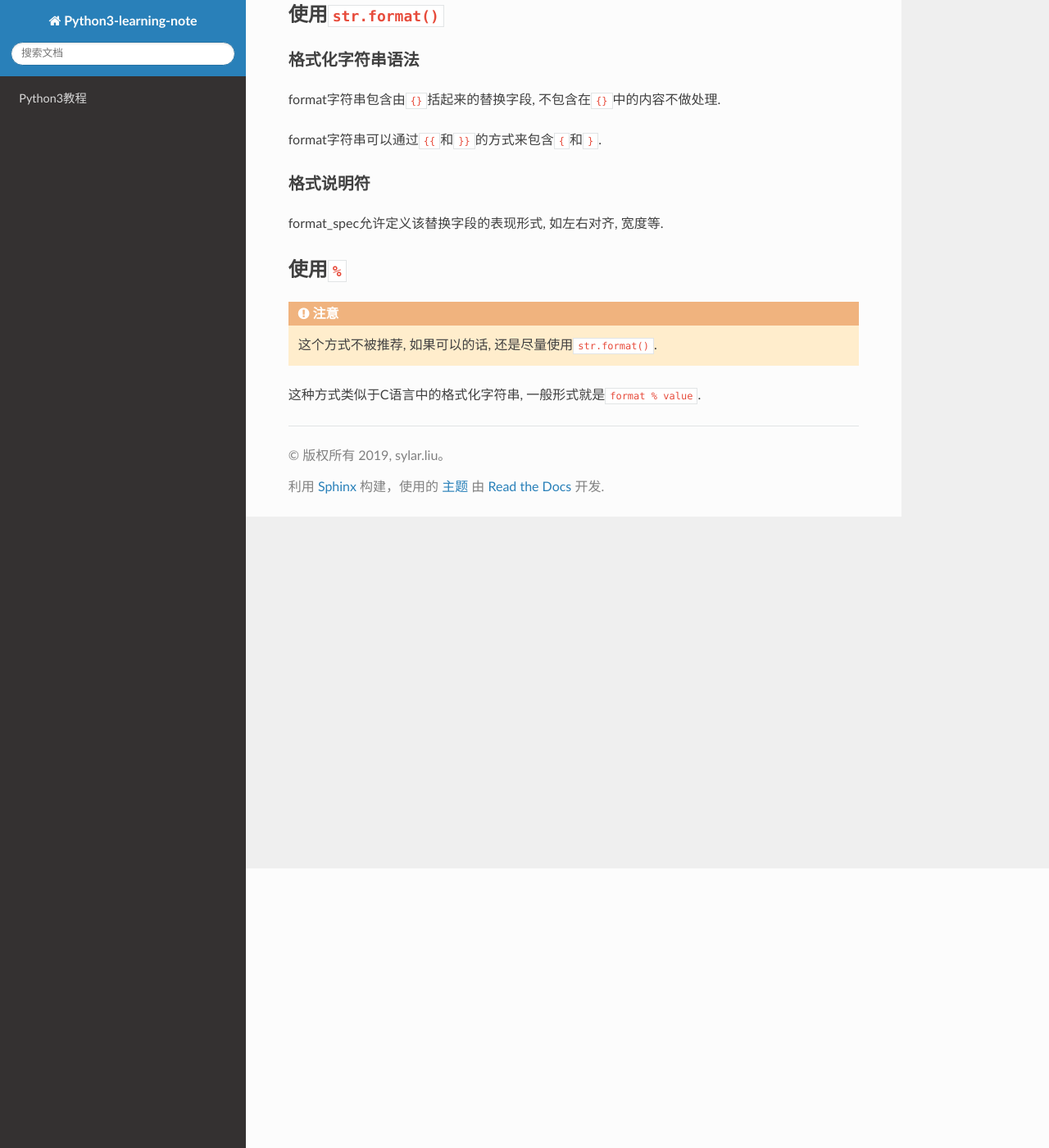
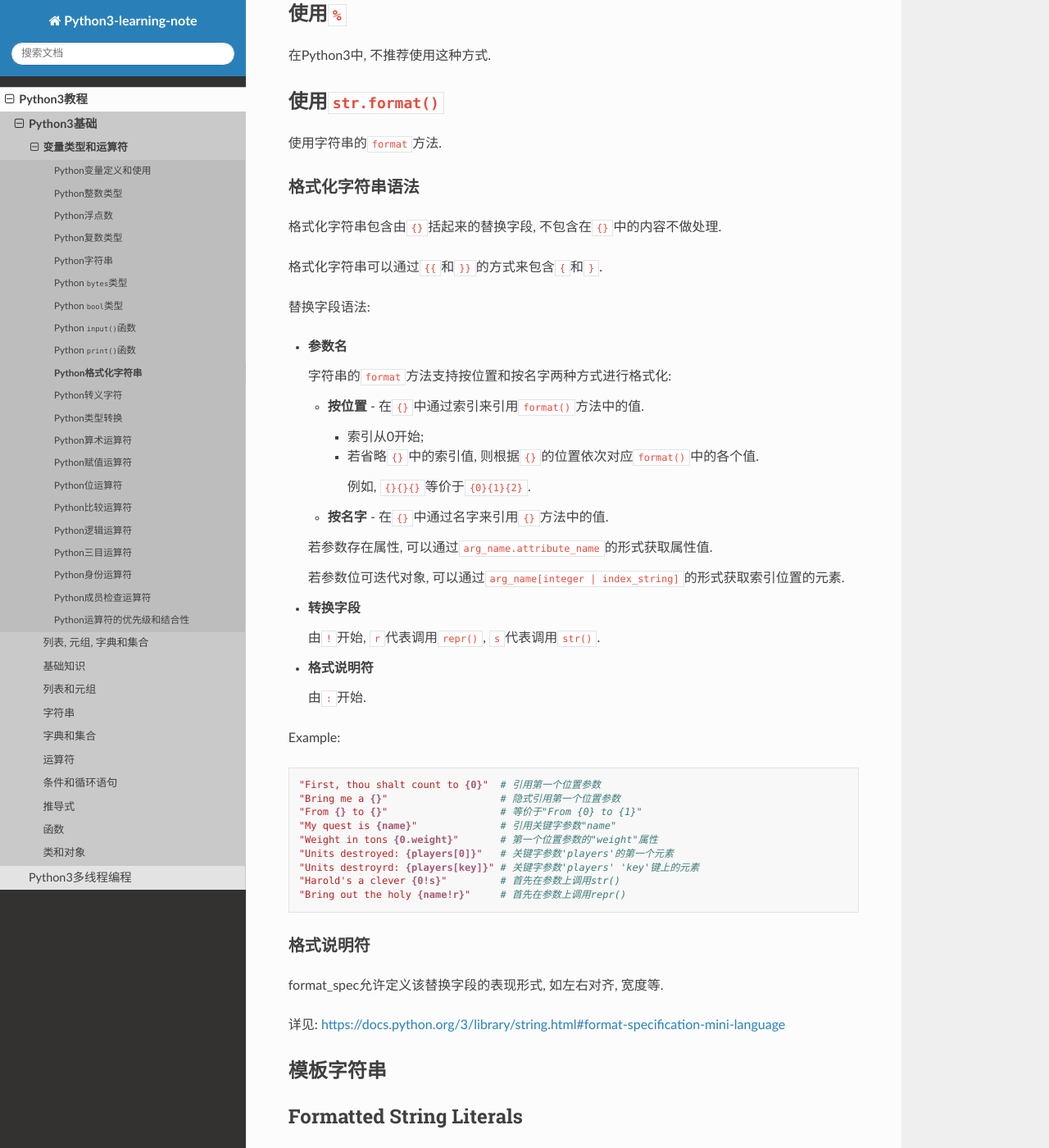
Before and after one commit to My-LearningNotes/Python3, a Sphinx documentation site: the page built from source/tutorial/basics/variable_and_operator/format_string.rst, in a window 1280 px wide and 1400 px high, scrolled down 341 px. Shown: the whole window at 82% size. Built offline with Sphinx 7.4.7 and the Read the Docs theme 2.0.0, drawn with Linux system fonts in a browser that asks for light colours; some of the changed text lies outside the part shown.

Commit message:
增加关于Python格式化字符串的笔记

```diff
--- a/source/tutorial/basics/variable_and_operator/format_string.rst
+++ b/source/tutorial/basics/variable_and_operator/format_string.rst
@@ -1,23 +1,72 @@
 Python格式化字符串
 ==================
 
-Python目前有两种进行格式化字符串的方式:
+Python目前有几种进行格式化字符串的方式:
 
     *   使用\ ``%``\ 操作符进行格式化字符串;
-    *   使用\ ``str.format()``\ 方法进行格式化字符串.
+    *   使用\ ``str.format()``\ 方法进行格式化字符串;
+    *   模板字符串
+    *   Formatted String Literals(Python 3.6)
 
-推荐使用的方式是\ ``str.format()``\ 方法.
+
+使用\ ``%``
+-----------
+
+在Python3中, 不推荐使用这种方式.
 
 
 使用\ ``str.format()``
 ----------------------
 
+使用字符串的\ ``format``\ 方法.
+
 格式化字符串语法
 ^^^^^^^^^^^^^^^^
 
-format字符串包含由\ ``{}``\ 括起来的替换字段, 不包含在\ ``{}``\ 中的内容不做处理.
+格式化字符串包含由\ ``{}``\ 括起来的替换字段, 不包含在\ ``{}``\ 中的内容不做处理.
 
-format字符串可以通过\ ``{{``\ 和\ ``}}``\ 的方式来包含\ ``{``\ 和\ ``}``\ .
+格式化字符串可以通过\ ``{{``\ 和\ ``}}``\ 的方式来包含\ ``{``\ 和\ ``}``\ .
+
+替换字段语法:
+
+*   **参数名**
+
+    字符串的\ ``format``\ 方法支持按位置和按名字两种方式进行格式化:
+
+    *   **按位置** - 在\ ``{}``\ 中通过索引来引用\ ``format()``\ 方法中的值.
+
+        *   索引从0开始;
+        *   若省略\ ``{}``\ 中的索引值, 则根据\ ``{}``\ 的位置依次对应\ ``format()``\ 中的各个值.
+
+            例如, ``{}{}{}``\ 等价于\ ``{0}{1}{2}``\ .
+
+    *   **按名字** - 在\ ``{}``\ 中通过名字来引用\ ``{}``\ 方法中的值.
+
+    若参数存在属性, 可以通过\ ``arg_name.attribute_name``\ 的形式获取属性值.
+
+    若参数位可迭代对象, 可以通过\ ``arg_name[integer | index_string]``\ 的形式获取索引位置的元素.
+
+*   **转换字段**
+
+    由\ ``!``\ 开始, ``r``\ 代表调用\ ``repr()``, ``s``\ 代表调用\ ``str()``\ .
+
+*   **格式说明符**
+
+    由\ ``:``\ 开始.
+
+Example:
+
+.. code-block:: python
+
+    "First, thou shalt count to {0}"  # 引用第一个位置参数
+    "Bring me a {}"                   # 隐式引用第一个位置参数
+    "From {} to {}"                   # 等价于"From {0} to {1}"
+    "My quest is {name}"              # 引用关键字参数"name"
+    "Weight in tons {0.weight}"       # 第一个位置参数的"weight"属性
+    "Units destroyed: {players[0]}"   # 关键字参数'players'的第一个元素
+    "Units destroyrd: {players[key]}" # 关键字参数'players' 'key'键上的元素
+    "Harold's a clever {0!s}"         # 首先在参数上调用str()
+    "Bring out the holy {name!r}"     # 首先在参数上调用repr()
 
 
 格式说明符
@@ -25,14 +74,24 @@ format字符串可以通过\ ``{{``\ 和\ ``}}``\ 的方式来包含\ ``{``\ 和
 
 format_spec允许定义该替换字段的表现形式, 如左右对齐, 宽度等.
 
+详见: https://docs.python.org/3/library/string.html#format-specification-mini-language
 
 
+模板字符串
+----------
 
-使用\ ``%``
------------
 
-.. attention::
+Formatted String Literals
+-------------------------
 
-    这个方式不被推荐, 如果可以的话, 还是尽量使用\ ``str.format()``\ .
+这种格式化字符串的方法是由Python 3.6新加入的, 它允许你在字符串内内嵌Python运算符式.
 
-这种方式类似于C语言中的格式化字符串, 一般形式就是\ ``format % value``\ .
+
+总结
+----
+
+有这么多中格式化字符串的方法, 应该如何抉择呢?
+
+Python-String-Formatting中有一个很好的建议:
+
+.. image:: images/python-string-formatting-flowchart.png
--- a/source/tutorial/basics/variable_and_operator/index.rst
+++ b/source/tutorial/basics/variable_and_operator/index.rst
@@ -23,6 +23,7 @@ Python的运算符丰富但不混乱.
     bool
     input
     print
+    format_string
     escape_character
     type_conversion
     arithmetic_operator
```
Also changed, not shown: source/tutorial/basics/variable_and_operator/images/python-string-formatting-flowchart.png (added).
